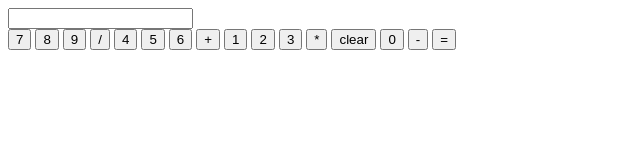
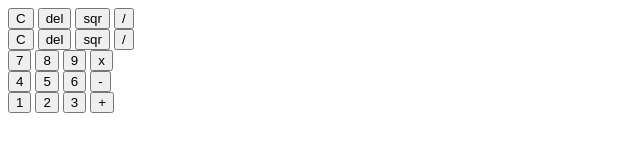
Before and after one commit to snebo/Calculator_js, a plain HTML site: page index.html in a window 1280 px wide. Shown: the whole page, without its empty margins (0-640 px from the left). Drawn offline with Linux system fonts and the light colour scheme.

Commit message:
Changed the Dom structure

```diff
--- a/index.html
+++ b/index.html
@@ -7,30 +7,38 @@
 </head>
 <body>
     <div class="container">
-        <div class="textbox">
-            <input type="text">
+        <div class="inputBox"></div>
+        <div class="row1">
+            <button class="ctrlBtn" >C</button>
+            <button class="ctrlBtn">del</button>
+            <button class="ctrlBtn">sqr</button>
+            <button class="oprBtn">/</button>
         </div>
-        <div class="buttons">
-            <button class="numBtn">7</button>
+        <div class="row1">
+            <button class="ctrlBtn" >C</button>
+            <button class="ctrlBtn">del</button>
+            <button class="ctrlBtn">sqr</button>
+            <button class="oprBtn">/</button>
+        </div>
+        <div class="row2">
+            <button class="numBtn" >7</button>
             <button class="numBtn">8</button>
             <button class="numBtn">9</button>
-            <button class="calcBtn">/</button>
-
-            <button class="numBtn">4</button>
+            <button class="oprBtn">x</button>
+        </div>
+        <div class="row3">
+            <button class="numBtn" >4</button>
             <button class="numBtn">5</button>
             <button class="numBtn">6</button>
-            <button class="calcBtn">+</button>
-
+            <button class="oprBtn">-</button>
+        </div>
+        <div class="row4">
             <button class="numBtn">1</button>
             <button class="numBtn">2</button>
             <button class="numBtn">3</button>
-            <button class="calcBtn">*</button>
+            <button class="oprBtn">+</button>
+        </div>
 
-            <button class="numBtn">clear</button>
-            <button class="numBtn">0</button>
-            <button class="numBtn">-</button>
-            <button class="calcBtn">=</button>
-        </div>
     </div>
 
 </body>
```
